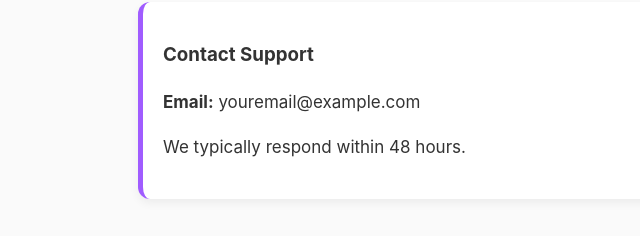
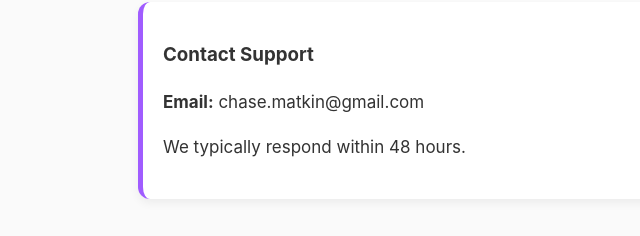
Before and after one commit to tlchasem/mood-glow-support, a plain HTML site: page index.html in a window 1280 px wide. Shown: the part 420-656 px from the top of the page, 102-742 px from the left. Drawn offline with Linux system fonts and the light colour scheme.

Commit message:
Update index.html

```diff
--- a/index.html
+++ b/index.html
@@ -83,7 +83,7 @@
 
     <div class="email-box">
         <h3>Contact Support</h3>
-        <p><strong>Email:</strong> youremail@example.com</p>
+        <p><strong>Email:</strong> chase.matkin@gmail.com</p>
         <p>We typically respond within 48 hours.</p>
     </div>
 
```
